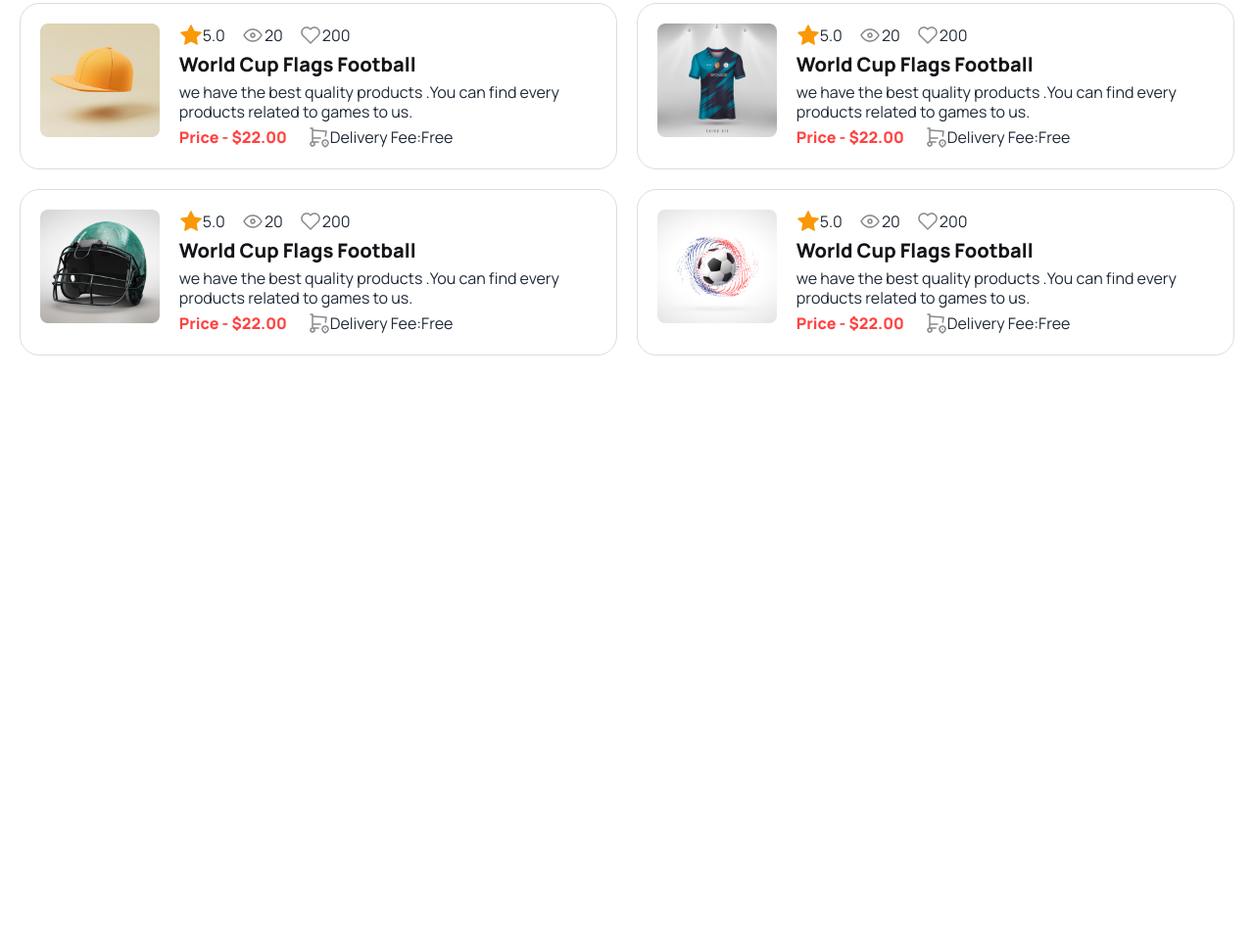
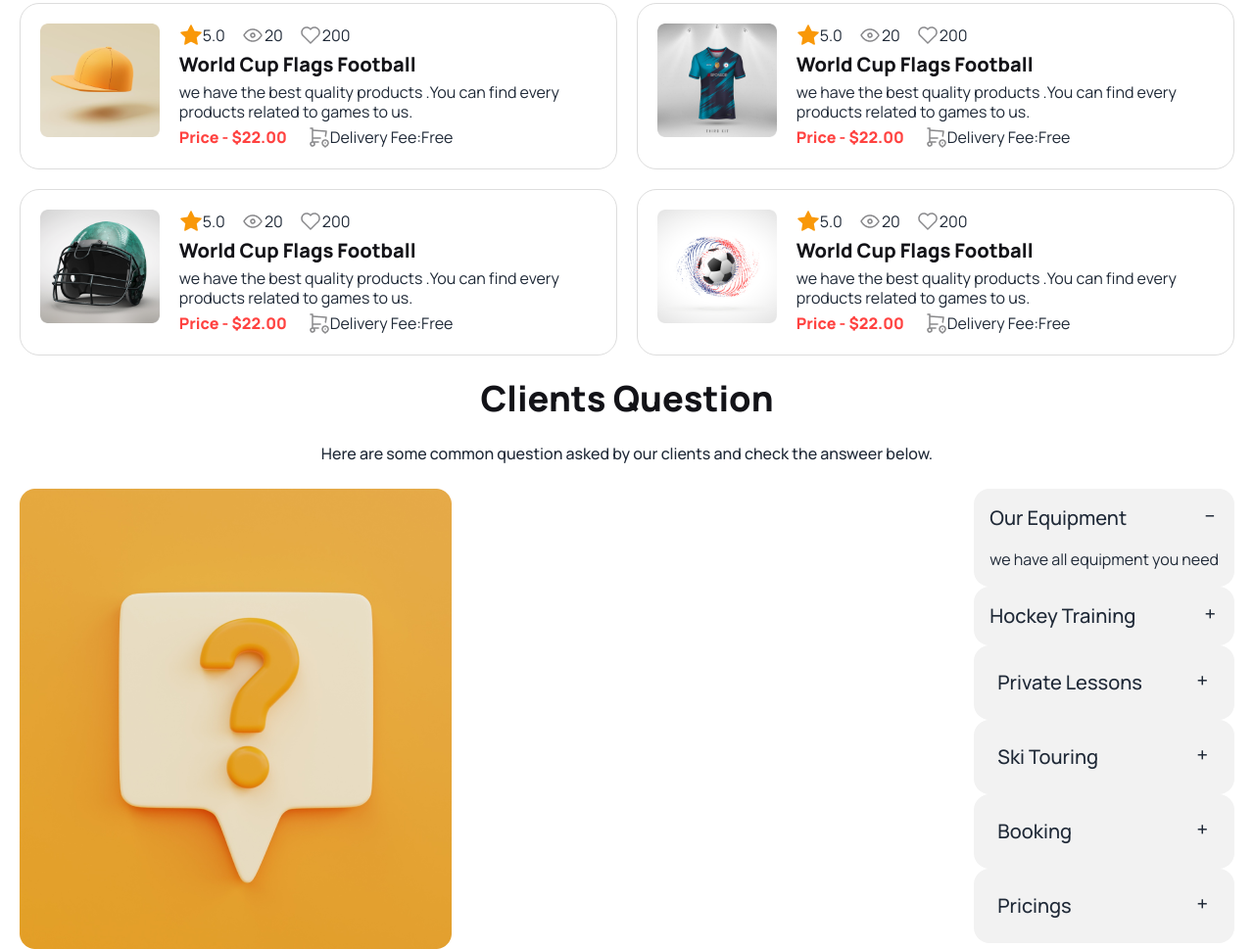
Before and after one commit to pronoyrahman/assignment-3, a plain HTML site: page index.html in a window 1280 px wide. Shown: the part 2874-3843 px from the top of the page at 98% size. Before the commit the page ends 3237 px from the top, so only its background shows below. Drawn offline with nearby package versions, Linux system fonts and the light colour scheme.

Commit message:
client section

```diff
--- a/index.html
+++ b/index.html
@@ -31,6 +31,8 @@
          padding: 20px;
          border-radius: 20px;
          }
+
+
          @media screen and (max-width:1024px) {
          .demo-class img {
          height: 244px;
@@ -40,6 +42,8 @@
          .secendary{
          padding: 8px;
          }
+
+
          }
       </style>
    </head>
@@ -185,6 +189,7 @@
          </section>
          <!-- new products -->
          <section class="px-5">
+         <div class="mx-auto max-w-7xl">
             <div class="mx-auto max-w-7xl">
                <div class=" text-center">
                   <h3 class="text-[#131318] text-2xl lg:text-4xl font-extrabold mt:5 lg:mt p-4 lg:p-6">Our New Products</h3>
@@ -352,6 +357,86 @@
              </div>
 
             </div>
+         </div>
+         </section>
+         <!-- client section -->
+         <section class="px-5">
+            <div class="mx-auto max-w-7xl">
+               <div class=" text-center">
+                  <h3 class="text-[#131318] text-2xl lg:text-4xl font-extrabold p-4 lg:p-6">Clients Question</h3>
+                  <p class="text-base font-normal mb-6 lg:mb-6  lg:font-medium  mx-auto">Here are some common question asked by our clients and check the answeer below. </p>
+               </div>
+
+                   <div class="max-w-7xl flex-none lg:flex justify-between ">
+                        <div class="">
+                           <img src="Images/11.png" alt="">
+                        </div>
+                        <div class="mt-6 lg:mt-0">
+                           <div class="collapse collapse-plus bg-base-200 ">
+                              <input type="radio" name="my-accordion-3" checked="checked" />
+                              <div class="collapse-title text-xl font-medium">
+                                Our Equipment
+                              </div>
+                              <div class="collapse-content">
+                                <p>we have all equipment you need</p>
+                              </div>
+                            </div>
+
+                            <div class="collapse collapse-plus bg-base-200  ">
+                              <input type="radio" name="my-accordion-3" />
+                              <div class="collapse-title text-xl font-medium">
+                                Hockey Training
+                              </div>
+                              <div class="collapse-content">
+                                <p>training available</p>
+                              </div>
+                            </div>
+
+                            <div class="collapse collapse-plus bg-base-200 p-2 ">
+                              <input type="radio" name="my-accordion-3" />
+                              <div class="collapse-title text-xl font-medium">
+                                Private Lessons
+                              </div>
+                              <div class="collapse-content">
+                                <p>Available</p>
+                              </div>
+                            </div>
+
+                            <div class="collapse collapse-plus bg-base-200 p-2 ">
+                              <input type="radio" name="my-accordion-3" />
+                              <div class="collapse-title text-xl font-medium">
+                                Ski Touring
+                              </div>
+                              <div class="collapse-content">
+                                <p>Available</p>
+                              </div>
+                            </div>
+
+                            <div class="collapse collapse-plus bg-base-200 p-2 ">
+                              <input type="radio" name="my-accordion-3" />
+                              <div class="collapse-title text-xl font-medium">
+                                Booking
+                              </div>
+                              <div class="collapse-content">
+                                <p>Available</p>
+                              </div>
+                            </div>
+
+                            <div class="collapse collapse-plus bg-base-200 p-2 ">
+                              <input type="radio" name="my-accordion-3" />
+                              <div class="collapse-title text-xl font-medium">
+                                Pricings
+                              </div>
+                              <div class="collapse-content">
+                                <p>Available</p>
+                              </div>
+                            </div>
+
+
+                        </div>
+
+                  </div>
+            </div>
          </section>
       </main>
       <footer>
```
